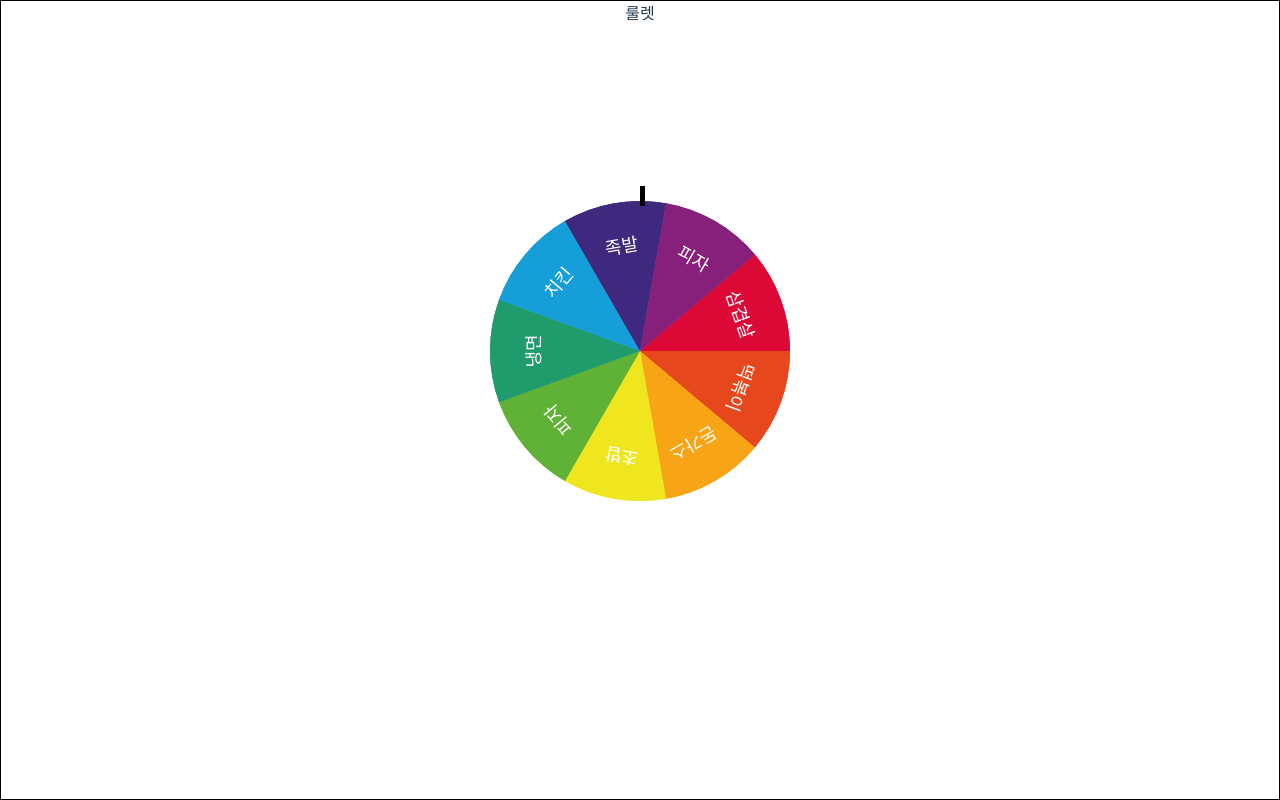
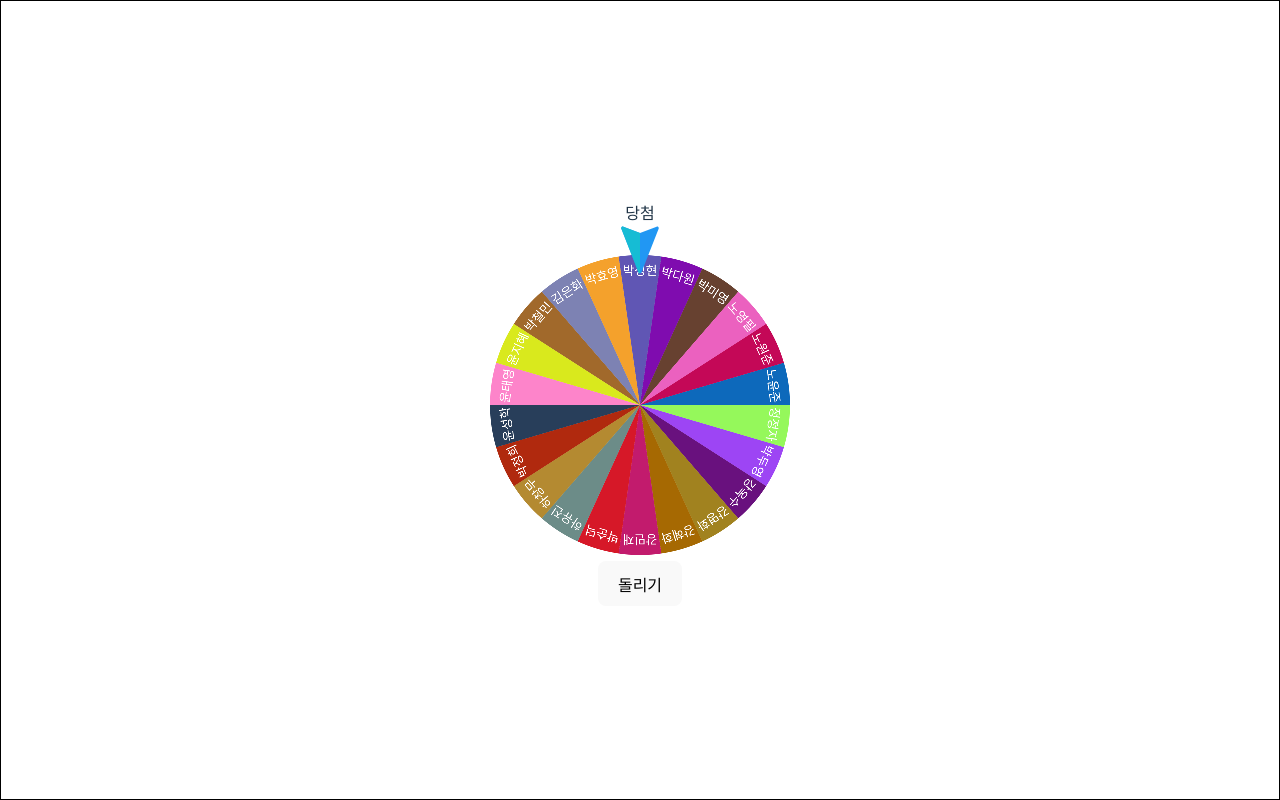
Before and after one commit to yyytae0/FMC-home, a React (Vite) app: page /roulette in a window 1280 px wide. Built offline with nearby package versions, Linux system fonts and the light colour scheme.

Commit message:
Feat: utils to get random color

```diff
--- a/src/App.tsx
+++ b/src/App.tsx
@@ -1,15 +1,15 @@
 import './App.css';
 import { BrowserRouter as Router, Route, Routes } from 'react-router-dom';
-import Entry from './pages/Entry';
-import Roulette from './pages/Roulette';
+import EntryPage from './pages/EntryPage';
+import RoulettePage from './pages/RoulettePage';
 
 function App() {
 
   return (
     <Router>
       <Routes>
-        <Route path='/' element={<Entry/>}/>
-        <Route path='/roulette' element={<Roulette/>}/>
+        <Route path='/' element={<EntryPage/>}/>
+        <Route path='/roulette' element={<RoulettePage/>}/>
       </Routes>
     </Router>
   )
--- /dev/null
+++ b/src/components/ArrowIcon.tsx
@@ -0,0 +1,27 @@
+const ArrowIcon = () => {
+  return (
+    <svg
+      width="50px"
+      height="50px"
+      viewBox="0 0 32 32"
+      enableBackground="new 0 0 32 32"
+      version="1.1"
+      xmlns="http://www.w3.org/2000/svg"
+    >
+      <g id="Layer_2">
+        <path
+          d="M27.86,29.46L16.94,1.66c-0.1-0.27-0.31-0.49-0.58-0.59c-0.05-0.02-0.11-0.04-0.17-0.05   C16.13,1.01,16.07,1,16,1s-0.13,0.01-0.19,0.02c-0.06,0.01-0.12,0.03-0.17,0.05c-0.25,0.1-0.46,0.3-0.57,0.56l-0.01,0.03   L4.07,29.63C3.92,30,4.01,30.42,4.29,30.7C4.48,30.9,4.74,31,5,31c0.12,0,0.24-0.02,0.36-0.07L16,26.87l10.64,4.06   C26.76,30.98,26.88,31,27,31c0.01,0,0.01,0,0.02,0c0.55,0,1-0.45,1-1C28.02,29.8,27.96,29.62,27.86,29.46z"
+          fill="#2197F3"
+        />
+        <g>
+          <path
+            d="M28.02,30c0,0.55-0.45,1-1,1c-0.01,0-0.01,0-0.02,0c-0.12,0-0.24-0.02-0.36-0.07L16,26.87V1    c0.07,0,0.13,0.01,0.19,0.02c0.06,0.01,0.12,0.03,0.17,0.05c0.27,0.1,0.48,0.32,0.58,0.59l10.92,27.8    C27.96,29.62,28.02,29.8,28.02,30z"
+            fill="#16BCD4"
+          />
+        </g>
+      </g>
+    </svg>
+  )
+}
+
+export default ArrowIcon;
--- a/src/pages/Entry.tsx
+++ b/src/pages/EntryPage.tsx
@@ -1,7 +1,7 @@
 import styles from './PageStyles';
 import { useNavigate } from 'react-router-dom';
 
-const Entry = () => {
+const EntryPage = () => {
   const navigate = useNavigate();
   return (
     <div style={styles.pageWrap}>
@@ -19,4 +19,4 @@
   );
 };
 
-export default Entry;
+export default EntryPage;
--- a/src/pages/Roulette.tsx
+++ /dev/null
@@ -1,94 +0,0 @@
-import styles from './PageStyles';
-import { useLayoutEffect, useRef } from 'react';
-
-const Roulette = () => {
-  const canvasRef = useRef<HTMLCanvasElement>(null);
-  // 룰렛에 들어갈 항목
-  const product = ['떡볶이', '돈가스', '초밥', '피자', '냉면', '치킨', '족발', '피자', '삼겹살'];
-
-  // 각 항목에 해당하는 색상
-  const colors = [
-    '#dc0936',
-    '#e6471d',
-    '#f7a416',
-    '#efe61f ',
-    '#60b236',
-    '#209b6c',
-    '#169ed8',
-    '#3f297e',
-    '#87207b',
-    '#be107f',
-    '#e7167b',
-  ];
-
-  const newMake = () => {
-    if (!canvasRef.current) return;
-    const ctx = canvasRef.current.getContext('2d');
-    if (!ctx) return;
-    const [cw, ch] = [canvasRef.current?.width / 2, canvasRef.current?.height / 2];
-    const arc = Math.PI / (product.length / 2);
-
-    for (let i = 0; i < product.length; i++) {
-      ctx.beginPath();
-      ctx.fillStyle = colors[i % (colors.length - 1)];
-      ctx.moveTo(cw, ch);
-      ctx.arc(cw, ch, cw, arc * (i - 1), arc * i);
-      ctx.fill();
-      ctx.closePath();
-    }
-
-    ctx.textAlign = 'center';
-    ctx.fillStyle = '#fff';
-    ctx.font = '18px bold'
-
-    for (let i = 0; i < product.length; i++) {
-      const angle = arc * i + arc / 2;
-
-      ctx.save();
-
-      ctx.translate(cw + Math.cos(angle) * (cw - 50), ch + Math.sin(angle) * (ch - 50));
-      ctx.rotate(angle + Math.PI / 2);
-
-      product[i].split(' ').forEach((text, j) => {
-        ctx.fillText(text, 0, 30 * j);
-      });
-
-      ctx.restore();
-    }
-  };
-
-  const rotate = () => {
-    if (!canvasRef.current) return;
-    canvasRef.current.style.transform = 'initial';
-    canvasRef.current.style.transition = 'initial';
-
-    setTimeout(() => {
-      if (!canvasRef.current) return;
-      const ran = Math.floor(Math.random() * product.length);
-      const arc = 360 / product.length;
-      const rotate = ran * arc + 1800 + arc * 3;
-      canvasRef.current.style.transform = `rotate(-${rotate}deg)`;
-      canvasRef.current.style.transition = '2s';
-    }, 1)
-  };
-
-  useLayoutEffect(() => {
-    newMake();
-  }, [])
-
-
-
-  return (
-    <div style={styles.pageWrap}>
-      <div style={styles.pageInnerWrap}>
-        <div style={{ height: '200px' }} onClick={()=>{rotate()}}>룰렛</div>
-        <div style={{position: 'relative'}}>
-          <div style={{position: 'absolute', left: '50%', top: '-5%', width: '5px', height: '20px', backgroundColor: 'black'}}></div>
-          <canvas ref={canvasRef} width='300px' height='300px' style={{transition: '2s'}}/>
-        </div>
-      </div>
-    </div>
-  );
-};
-
-export default Roulette;
--- /dev/null
+++ b/src/pages/RoulettePage.tsx
@@ -0,0 +1,24 @@
+import styles from './PageStyles';
+import { useState } from 'react';
+import { family } from '@/constants/family';
+import { Roulette } from './Roulette';
+
+const RoulettePage = () => {
+  // const canvasRef = useRef<HTMLCanvasElement>(null);
+  const [target, setTarget] = useState<string[]>(family);
+
+  return (
+    <div style={styles.pageWrap}>
+      <div style={styles.pageInnerWrap}>
+        <div
+          style={{ height: '200px' }}
+        >
+          {/* 명단 */}
+        </div>
+        <Roulette target={target}/>
+      </div>
+    </div>
+  );
+};
+
+export default RoulettePage;
--- /dev/null
+++ b/src/utils/color.ts
@@ -0,0 +1,12 @@
+/**
+ * 랜덤 색상 반환 함수
+ * @returns
+ */
+export const getRandomColor = (): string => {
+  const letters = '0123456789ABCDEF';
+  let color = '#';
+  for (let i = 0; i < 6; i++) {
+    color += letters[Math.floor(Math.random() * 16)];
+  }
+  return color;
+};
```
